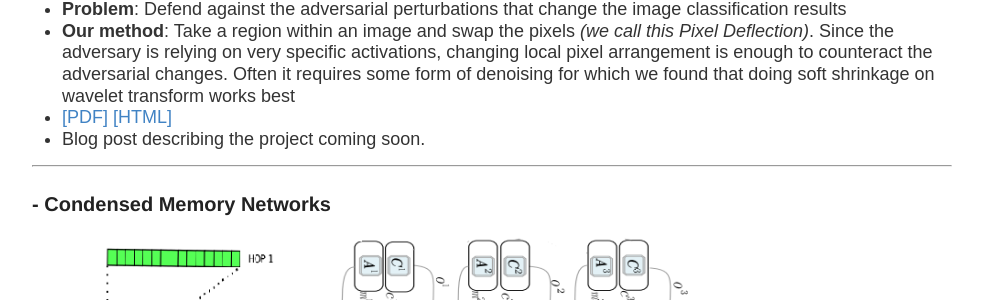
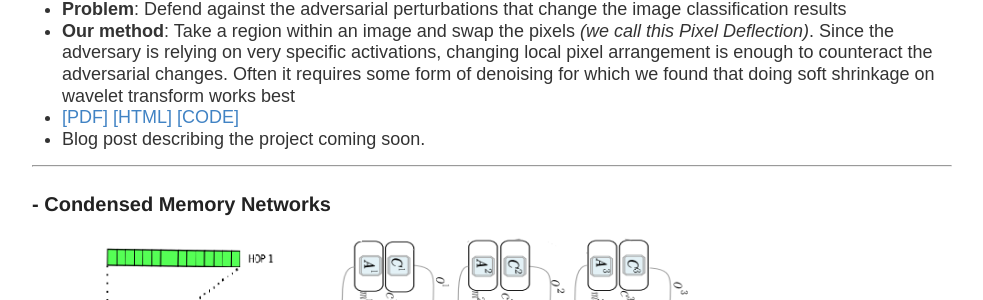
Before and after one commit to iamaaditya/iamaaditya.github.io, a Jekyll site: the page built from about/index.md, in a window 1280 px wide and 900 px high, scrolled down 1665 px. Shown: the part 153-453 px from the top of the window, without its empty margins (84-1067 px from the left). Built offline with Jekyll 4.4.1, drawn with Linux system fonts in a browser that asks for light colours; some web fonts are replaced.

Commit message:
Update index.md

```diff
--- a/about/index.md
+++ b/about/index.md
@@ -40,7 +40,7 @@ I am a PhD Student at [Brandeis University](http://www.brandeis.edu/), Boston. M
 
 * **Problem**: Defend against the adversarial perturbations that change the image classification results
 * **Our method**: Take a region within an image and swap the pixels  _(we call this Pixel Deflection)_. Since the adversary is relying on very specific activations, changing local pixel arrangement is enough to counteract the adversarial changes. Often it requires some form of denoising for which we found that doing soft shrinkage on wavelet transform works best
-* [\[PDF\]](https://arxiv.org/pdf/1801.08926.pdf "Deflecting Adversarial Attacks with Pixel Deflection") [\[HTML\]](https://www.arxiv-vanity.com/papers/1801.08926/)
+* [\[PDF\]](https://arxiv.org/pdf/1801.08926.pdf "Deflecting Adversarial Attacks with Pixel Deflection") [\[HTML\]](https://www.arxiv-vanity.com/papers/1801.08926/) [\[CODE\]](https://github.com/iamaaditya/pixel-deflection)
 * Blog post describing the project coming soon.
 
 ---
```
